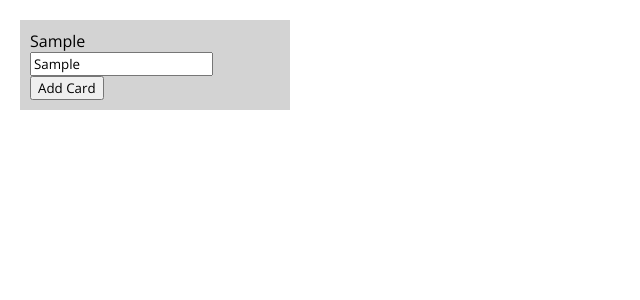
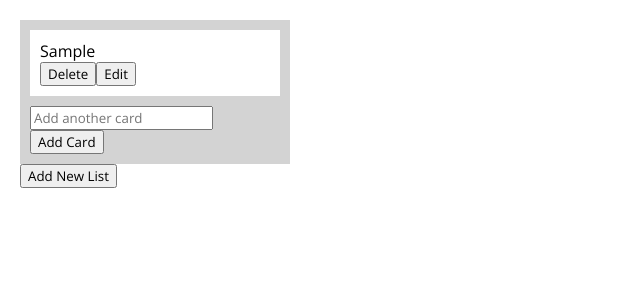
Before and after one commit to amberTrance/kanban-board, a React (Create React App) app: page / in a window 1280 px wide. Both pictures are taken after typing "Sample" into the empty fields and a click on the button "Add Card". Shown: the top 300 px of the page, without its empty margins (0-640 px from the left). Built offline with nearby package versions, Linux system fonts and the light colour scheme.

Commit message:
Added multiple lists and Delete functionality

```diff
--- a/src/App.js
+++ b/src/App.js
@@ -1,29 +1,66 @@
 import { useState } from 'react'
 
 function App() {
-  const [inputList, setInputList] = useState([])
+  const [inputList, setInputList] = useState([
+    []
+  ])
+  // [ [a,a,a,a,a], [df,fdf,fdfd,fdfd]]
 
-  const handleAddCard = (e) => {
+  const handleAddCard = (e,i) => {
     const list = [...inputList]
 
-    list.push(e.target.parentNode.firstChild.value)
+    list[i].push(e.target.parentNode.firstChild.value)
+
+    e.target.parentNode.firstChild.value = ''
 
     setInputList(list)
   }
 
+  const handleAddList = (e) => {
+    const list = [...inputList]
+
+    list.push([])
+
+    setInputList(list)
+  }
+
+  const handleDeleteCard = (e,i,ind) => {
+    const list = [...inputList]
+
+    list[i].splice(ind, 1)
+
+    setInputList(list)
+  }
+
+  const handleEditCard = (e,i) => {
+
+  }
+
   return (
     <div className="App">
-      <div className="list-box">
-        { inputList.length > 0 && inputList.map((card, i) => {
+      <div className="lists">
+        { inputList.map((list, i) => {
           return (
-            <div>{card}</div>
+            <div className="list-box" key={`list${i+1}`}>
+              { list.map((card, ind) => {
+                return (
+                  <div className="card" key={`card${ind+1}`}>
+                    <p>{card}</p>
+                    <button onClick={(e) => handleDeleteCard(e,i,ind)}>Delete</button>
+                    <button onClick={(e) => handleEditCard(e,i,ind)}>Edit</button>
+                  </div>
+                )
+              })}
+
+              <div>
+                <input type="text" placeholder="Add another card"/>
+                <button onClick={(e) => handleAddCard(e,i)}>Add Card</button>
+              </div>
+            </div>
           )
         })}
-        <div>
-          <input type="text" placeholder="Add another card"/>
-          <button onClick={(e) => handleAddCard(e)}>Add Card</button>
-        </div>
       </div>
+      <button onClick={(e) => handleAddList(e)}>Add New List</button>
     </div>
   )
 }
--- a/src/index.css
+++ b/src/index.css
@@ -9,10 +9,21 @@ body {
   margin: 20px;
 }
 
+.lists {
+  display: flex;
+}
+
 /* List container */
 .list-box {
   width: 250px;
   height: auto;
   background-color: lightgray;
   padding: 10px;
+  margin-right: 10px;
 }
+
+.card {
+  padding: 10px;
+  background-color: white;
+  margin-bottom: 10px;
+}
```
